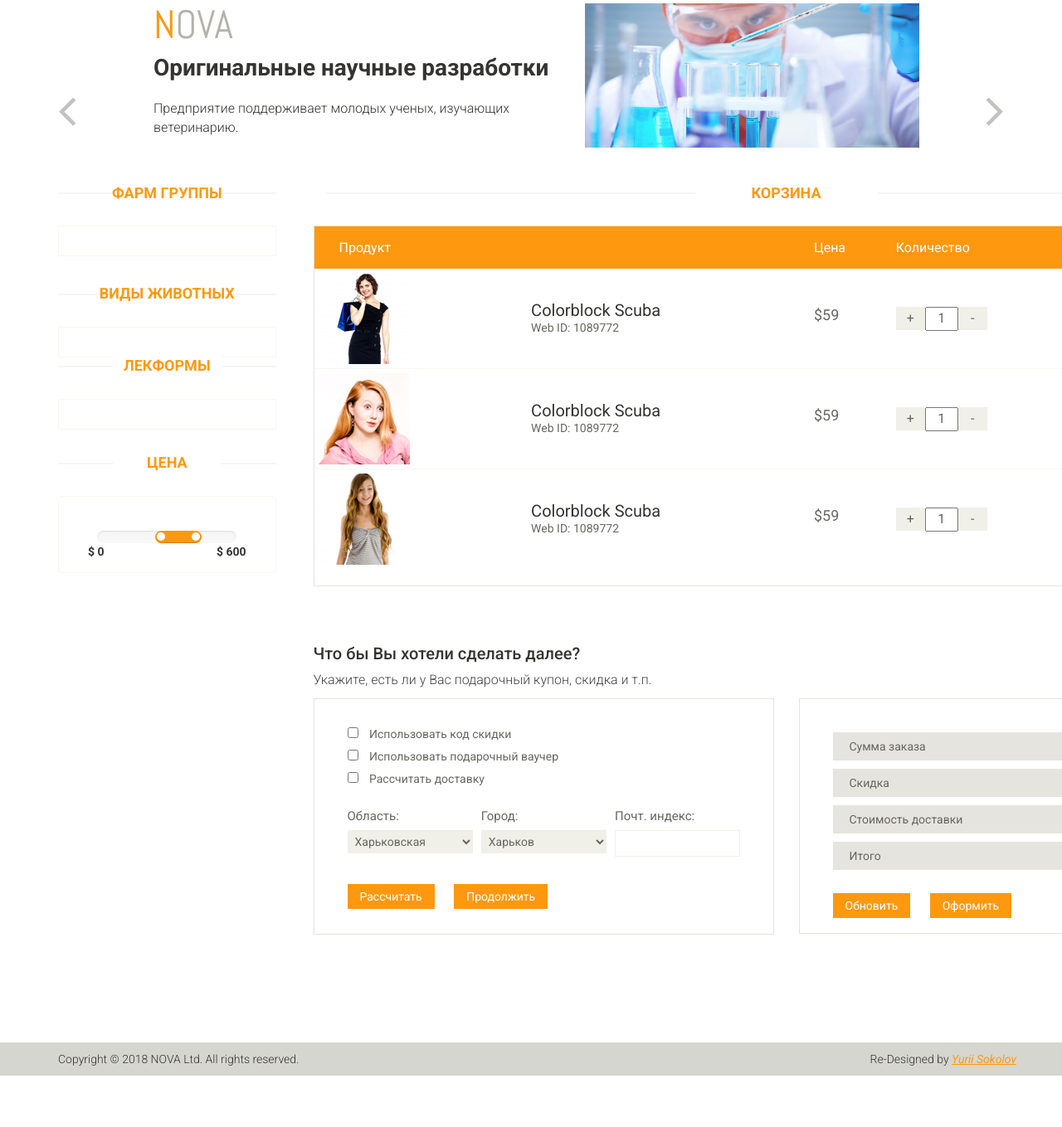
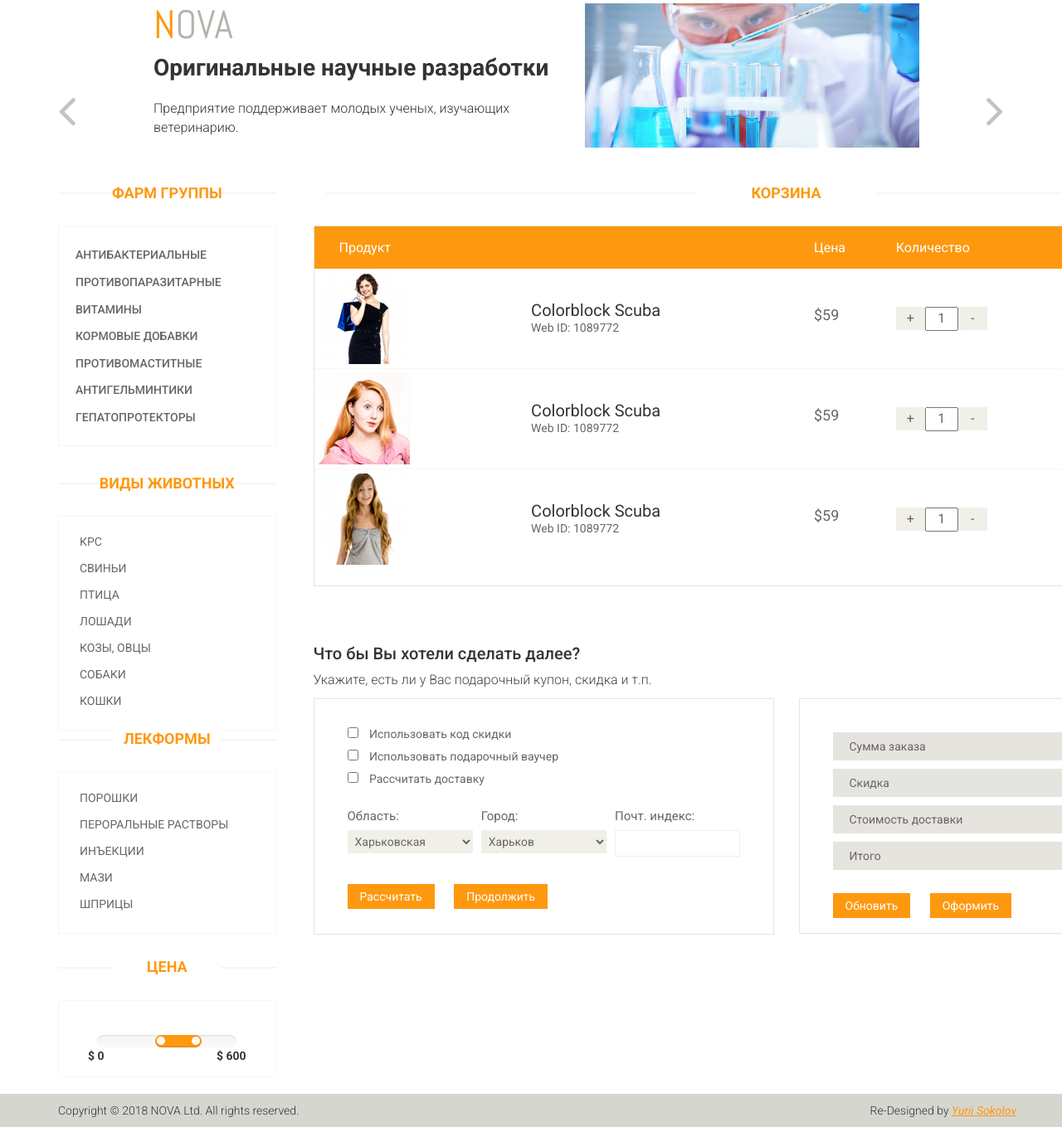
Before and after one commit to veystar/eshop, a Symfony app: template templates/main/cart.html.twig in a window 1280 px wide; the page is wider, and only the part inside the window is pictured. Shown: the part 208-1567 px from the top of that part at 83% size. Before the commit the page ends 1505 px from the top of that part, so only its background shows below. Run offline with Twig, Linux system fonts and the light colour scheme; the template is opened without the code that fills it, so the values that code supplies are empty; some libraries are stand-ins or nearby versions.

Commit message:
rollback to static navigation menu

```diff
--- a/composer.json
+++ b/composer.json
@@ -25,7 +25,8 @@
         "symfony/twig-bundle": "4.2.*",
         "symfony/validator": "4.2.*",
         "symfony/web-link": "4.2.*",
-        "symfony/yaml": "4.2.*"
+        "symfony/yaml": "4.2.*",
+        "twig/extensions": "^1.5"
     },
     "require-dev": {
         "symfony/debug-pack": "*",
--- a/templates/base.html.twig
+++ b/templates/base.html.twig
@@ -207,33 +207,67 @@
 						<div class="panel-group category-products" id="accordian"><!--category-products-->
 							<div class="panel panel-default">
 							</div>
-								{% for pharmItem in pharm %}
-									<div class="panel panel-default">
-										<div class="panel-heading">
-											<h4 class="panel-title"><a href="#">{{ pharmItem.name }}</a></h4>
-										</div>
-									</div>
-								{% endfor %}
+								<div class="panel panel-default">
+								<div class="panel-heading">
+									<h4 class="panel-title"><a href="#">Антибактериальные</a></h4>
+								</div>
+							</div>
+							<div class="panel panel-default">
+								<div class="panel-heading">
+									<h4 class="panel-title"><a href="#">Противопаразитарные</a></h4>
+								</div>
+							</div>
+							<div class="panel panel-default">
+								<div class="panel-heading">
+									<h4 class="panel-title"><a href="#">Витамины</a></h4>
+								</div>
+							</div>
+							<div class="panel panel-default">
+								<div class="panel-heading">
+									<h4 class="panel-title"><a href="#">Кормовые добавки</a></h4>
+								</div>
+							</div>
+							<div class="panel panel-default">
+								<div class="panel-heading">
+									<h4 class="panel-title"><a href="#">Противомаститные</a></h4>
+								</div>
+							</div>
+							<div class="panel panel-default">
+								<div class="panel-heading">
+									<h4 class="panel-title"><a href="#">Антигельминтики</a></h4>
+								</div>
+							</div>
+							<div class="panel panel-default">
+								<div class="panel-heading">
+									<h4 class="panel-title"><a href="#">Гепатопротекторы</a></h4>
+								</div>
+							</div>
 						</div><!-- /category-products -->
 
-						<div class="brands_products"><!--brands_products-->
+						<div class="brands_products"><!--target_animals-->
 							<h2>виды животных</h2>
 							<div class="brands-name">
 								<ul class="nav nav-pills nav-stacked">
-									{% for animalItem in animals %}
-										<li><a href="#"> <span class="pull-right"></span>{{ animalItem.name }}</a></li>
-									{% endfor %}
+									<li><a href="#"> <span class="pull-right"></span>КРС</a></li>
+									<li><a href="#"> <span class="pull-right"></span>Свиньи</a></li>
+									<li><a href="#"> <span class="pull-right"></span>Птица</a></li>
+									<li><a href="#"> <span class="pull-right"></span>Лошади</a></li>
+									<li><a href="#"> <span class="pull-right"></span>Козы, овцы</a></li>
+									<li><a href="#"> <span class="pull-right"></span>Собаки</a></li>
+									<li><a href="#"> <span class="pull-right"></span>Кошки</a></li>
 								</ul>
 							</div>
-						</div><!--/brands_products-->
+						</div><!--/target_animals-->
 
 						<div class="brands_products"><!--medicinal forms-->
 							<h2>Лекформы</h2>
 							<div class="brands-name">
 								<ul class="nav nav-pills nav-stacked">
-									{% for medItem in medForms %}
-										<li><a href="#"> <span class="pull-right"></span>{{ medItem.name }}</a></li>
-									{% endfor %}
+									<li><a href="#"> <span class="pull-right"></span>Порошки</a></li>
+									<li><a href="#"> <span class="pull-right"></span>Пероральные растворы</a></li>
+									<li><a href="#"> <span class="pull-right"></span>Инъекции</a></li>
+									<li><a href="#"> <span class="pull-right"></span>Мази</a></li>
+									<li><a href="#"> <span class="pull-right"></span>Шприцы</a></li>
 								</ul>
 							</div>
 						</div><!-- medicinal forms -->
```
Also changed, not shown: config/services.yaml (+9 -6 lines), src/Controller/MainController.php (+12 -7 lines), src/Service/ViewMedForm.php (deleted, +0 -20 lines), src/Service/ViewPharmGroup.php (deleted, +0 -20 lines), src/Service/ViewTargetAnimals.php (deleted, +0 -20 lines), src/Twig/ViewCategoryExtension.php (added, +30 -0 lines), 1 other file.
